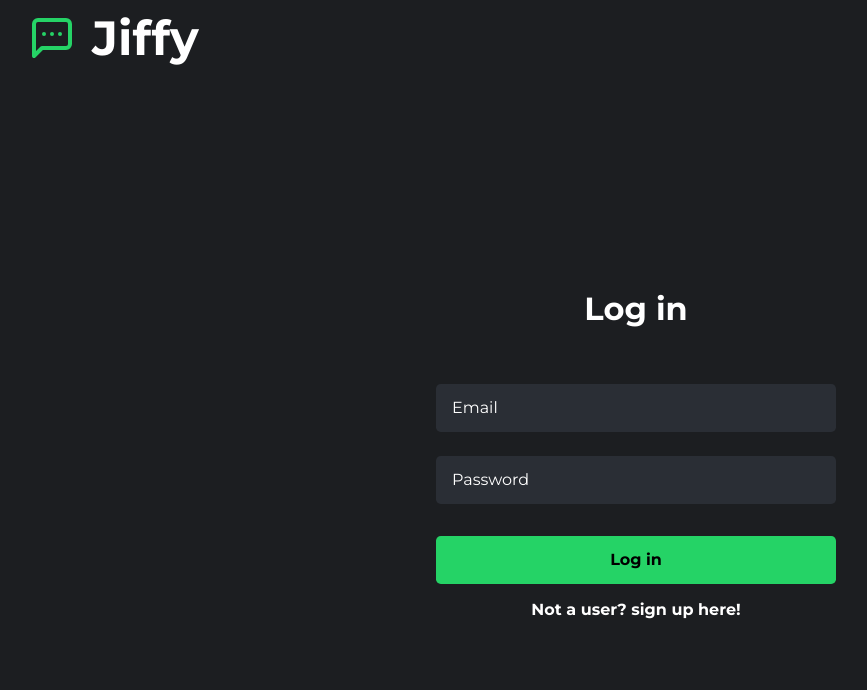
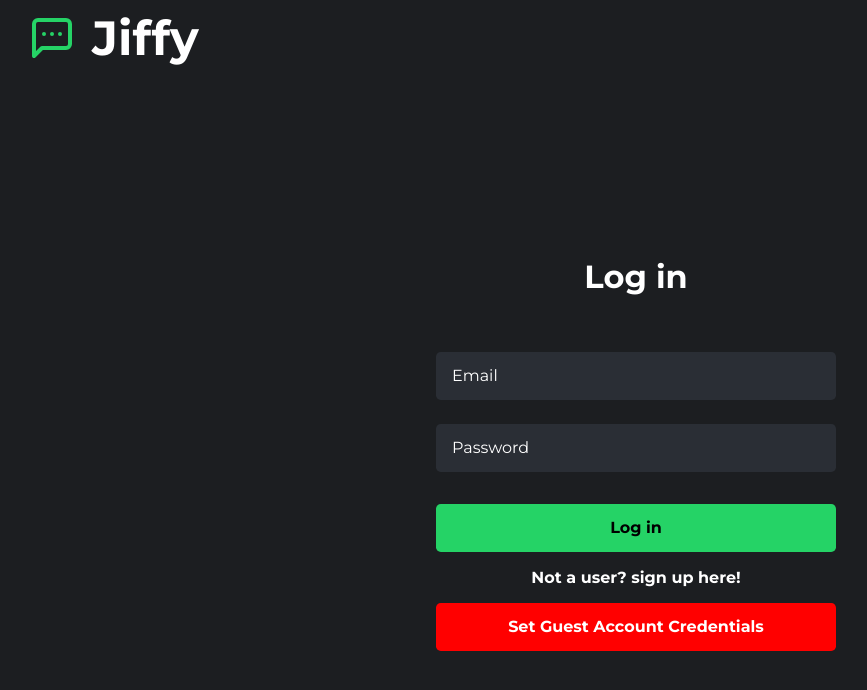
Before and after one commit to Willfoss/instant-messenger, a React (Vite) app in the folder front-end/: page / in a window 1280 px wide. Shown: the top 690 px of the page, without its empty margins (4-871 px from the left). Built offline with nearby package versions, Linux system fonts and the light colour scheme.

Commit message:
added dismissing error on login form

```diff
--- a/front-end/src/Components/Login.jsx
+++ b/front-end/src/Components/Login.jsx
@@ -1,6 +1,6 @@
 import React, { useContext, useState } from "react";
 import "./component-styling/login.css";
-import { Link } from "react-router-dom";
+import { Link, useNavigate } from "react-router-dom";
 import { logUserIn } from "../api";
 import ErrorModal from "./ErrorModal";
 import buttonLoading from "../assets/loading-on-button.json";
@@ -16,13 +16,21 @@ export default function Login() {
   const [isError, setIsError] = useState(false);
   const [errorMessage, setErrorMessage] = useState("");
   const { setLoggedInUser } = useContext(UserContext);
+  const navigate = useNavigate;
 
   function handleEmailChange(event) {
     setEmail(event.target.value);
+    setIsEmailError(false);
   }
 
   function handlePasswordChange(event) {
     setPassword(event.target.value);
+    setIsPasswordError(false);
+  }
+
+  function handleGuestLogin() {
+    setEmail("guest@guestemail.com");
+    setPassword("guest");
   }
 
   function handleLoginFormSubmit(event) {
@@ -75,6 +83,9 @@ export default function Login() {
             <p className="to-signup"> Not a user? sign up here!</p>
           </Link>
         </form>
+        <button className="guest-button" onClick={handleGuestLogin}>
+          Set Guest Account Credentials
+        </button>
       </div>
     </section>
   );
--- a/front-end/src/Components/component-styling/login.css
+++ b/front-end/src/Components/component-styling/login.css
@@ -30,12 +30,21 @@ label {
 }
 
 input,
-.login-button {
+.login-button,
+.guest-button {
   border: none;
   border-radius: 0.3em;
   height: 3em;
   width: 100%;
   font-size: 1em;
+}
+
+.guest-button {
+  width: 400px;
+  margin-top: 1em;
+  background-color: red;
+  font-weight: bold;
+  color: #fff;
 }
 
 .login-button {
```
